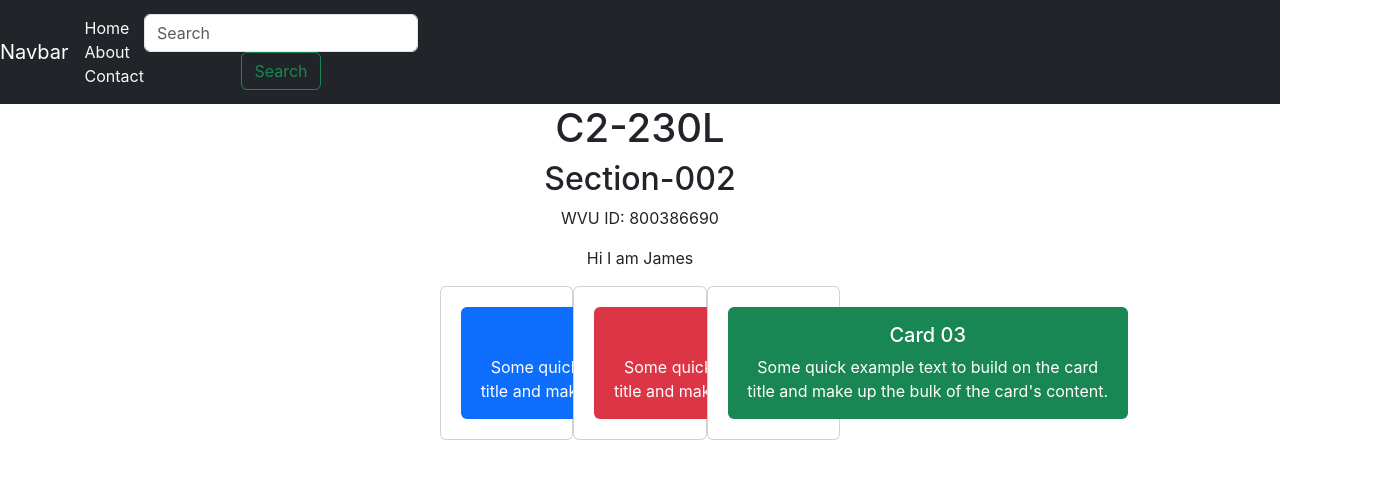
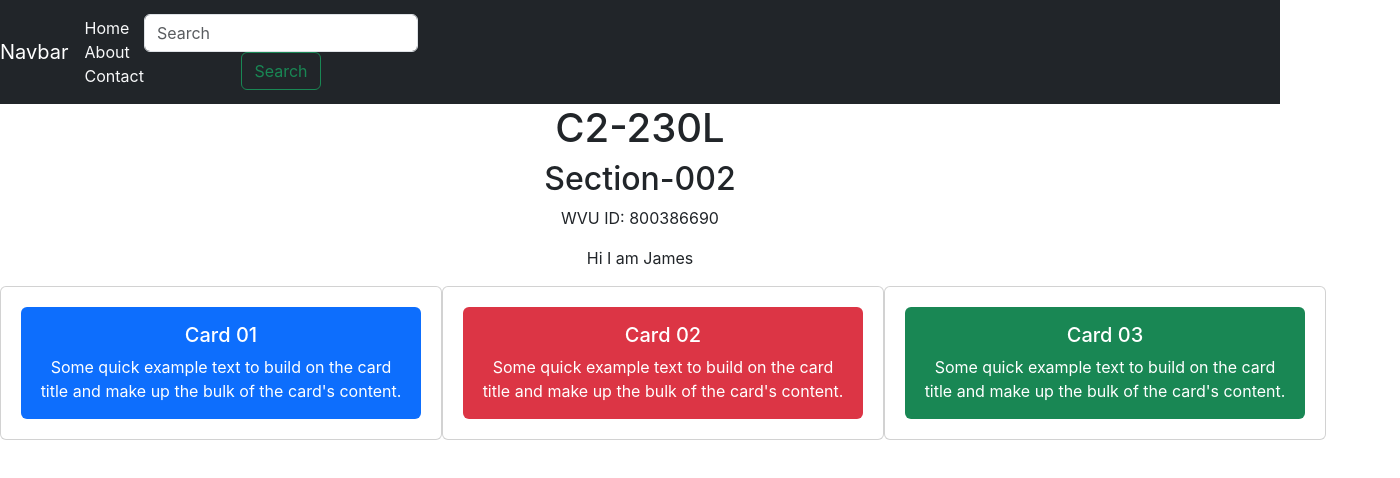
Before and after one commit to Jimbabwe10/Lab, a React (Create React App) app: page / in a window 1280 px wide. Shown: the top 478 px of the page, 1400 px wide, since content can reach past the window. Built offline with nearby package versions, Linux system fonts and the light colour scheme; the HTML template or start-up script is replaced by a standard one.

Commit message:
Update Card.js

```diff
--- a/src/Card.js
+++ b/src/Card.js
@@ -3,8 +3,8 @@ import { Card } from 'react-bootstrap';
 
 const CustomCards = () => {
     return (
-        <div class="container">
-            <div class="col" style={{ width: 400, display: 'inline-flex'}}>
+        <div>
+            <div class="col" style={{ width: 1400, display: 'inline-flex'}}>
             <Card>
                     <div class="bg-primary text-white rounded col-sm" style={{ width: 400, display: 'inline-flex', margin: 20 }}>
                 <Card.Body>
```
